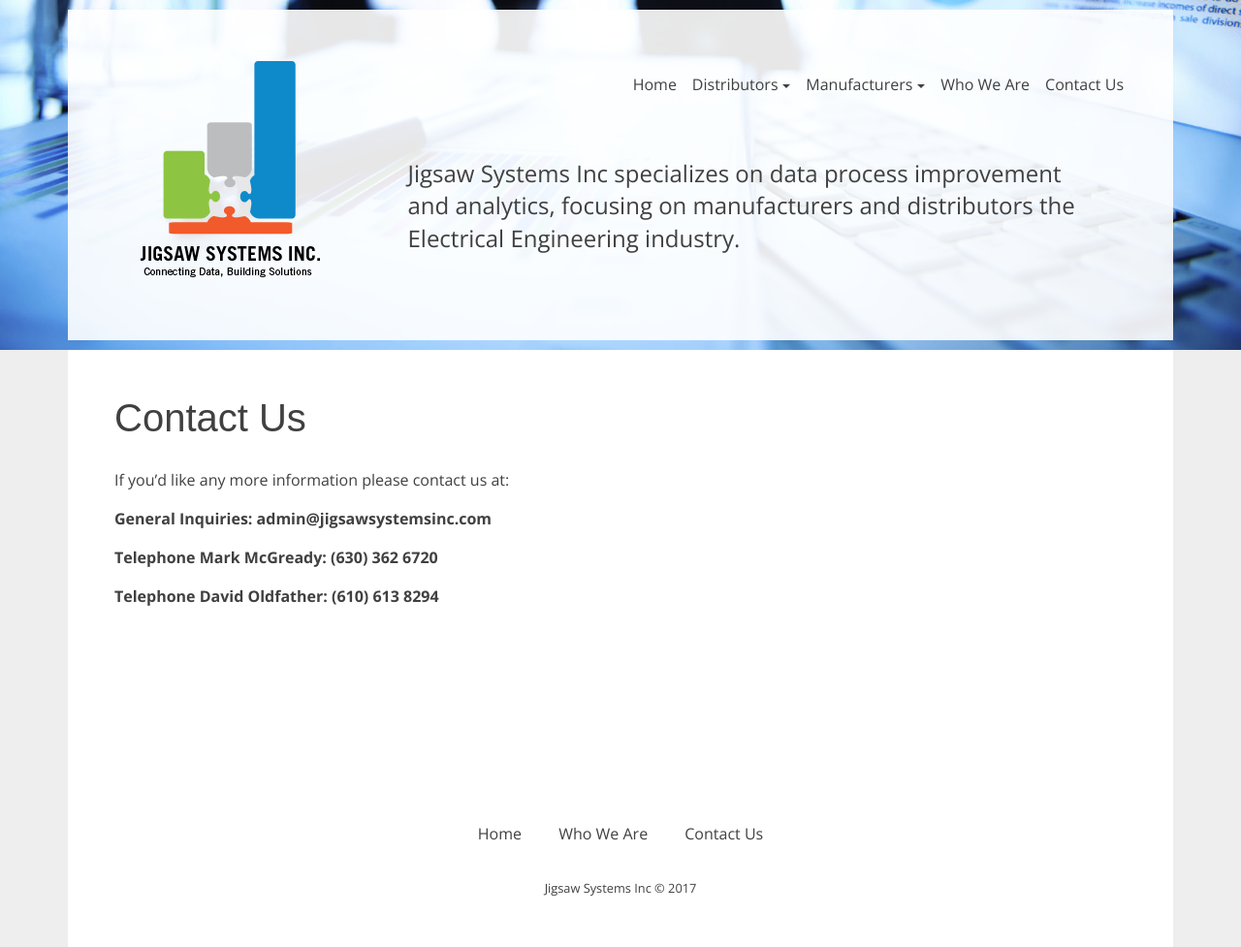
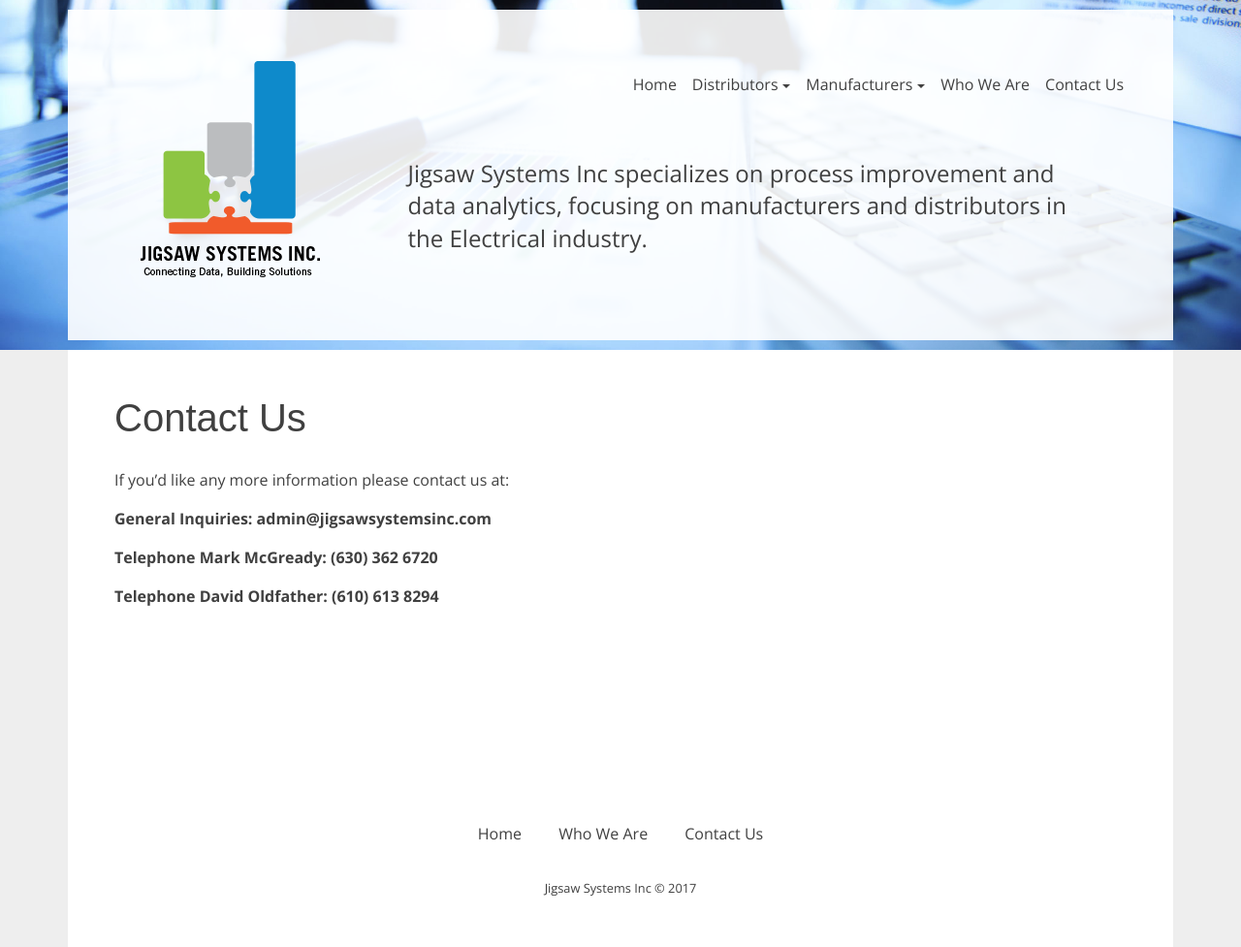
Before and after one commit to Codefully/jigsaw-redo, a Jekyll site: the page built from pages/contact-us.md, in a window 1280 px wide. Shown: the whole page at 97% size. Built offline with Jekyll 4.4.1, drawn with Linux system fonts in a browser that asks for light colours; nearby versions of some CDN libraries; some web fonts are replaced.

Commit message:
move inner header text into a partials collection item

```diff
--- a/_includes/header.html
+++ b/_includes/header.html
@@ -11,8 +11,8 @@
       <div class="col-md-9 p-0">
         {% include nav.html %}
         <div class="intro">
-          Jigsaw Systems Inc specializes on data process improvement and analytics,
-          focusing on manufacturers and distributors the Electrical Engineering industry.
+          {% assign intro = site.partials | where:"title", "home-intro"  | first %}
+          {{ intro.content }}
         </div>
       </div>
     </div>
```
